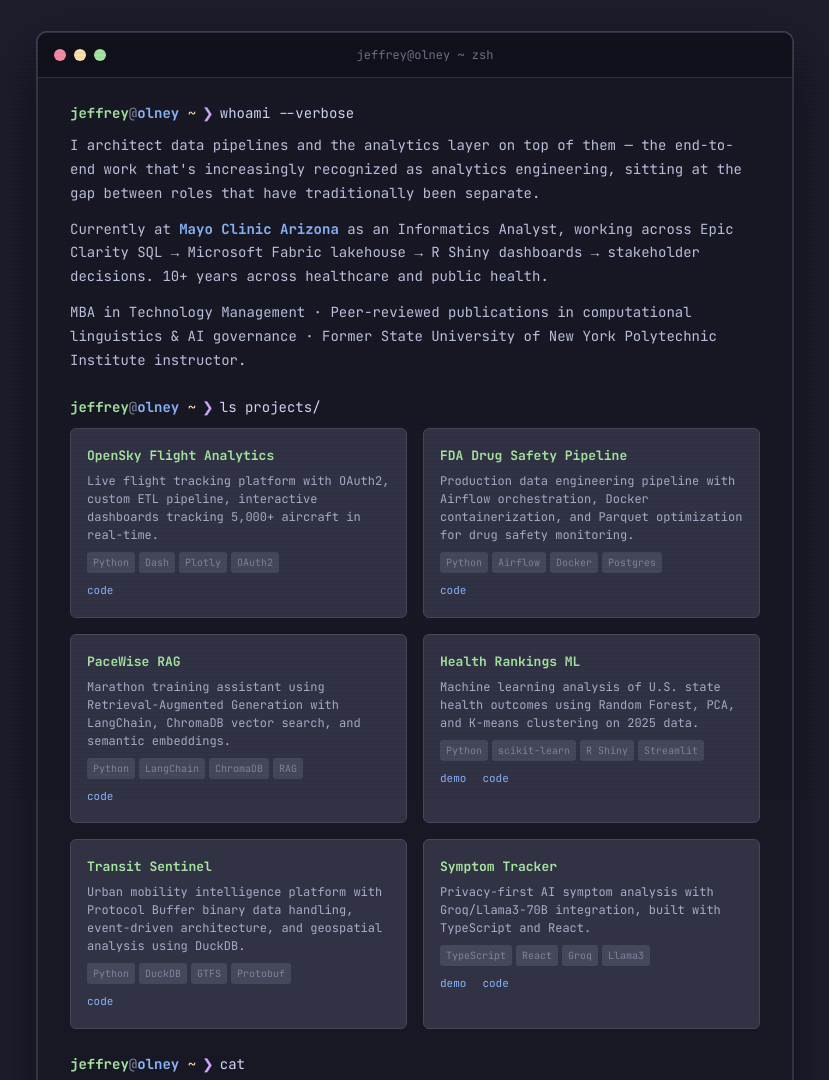
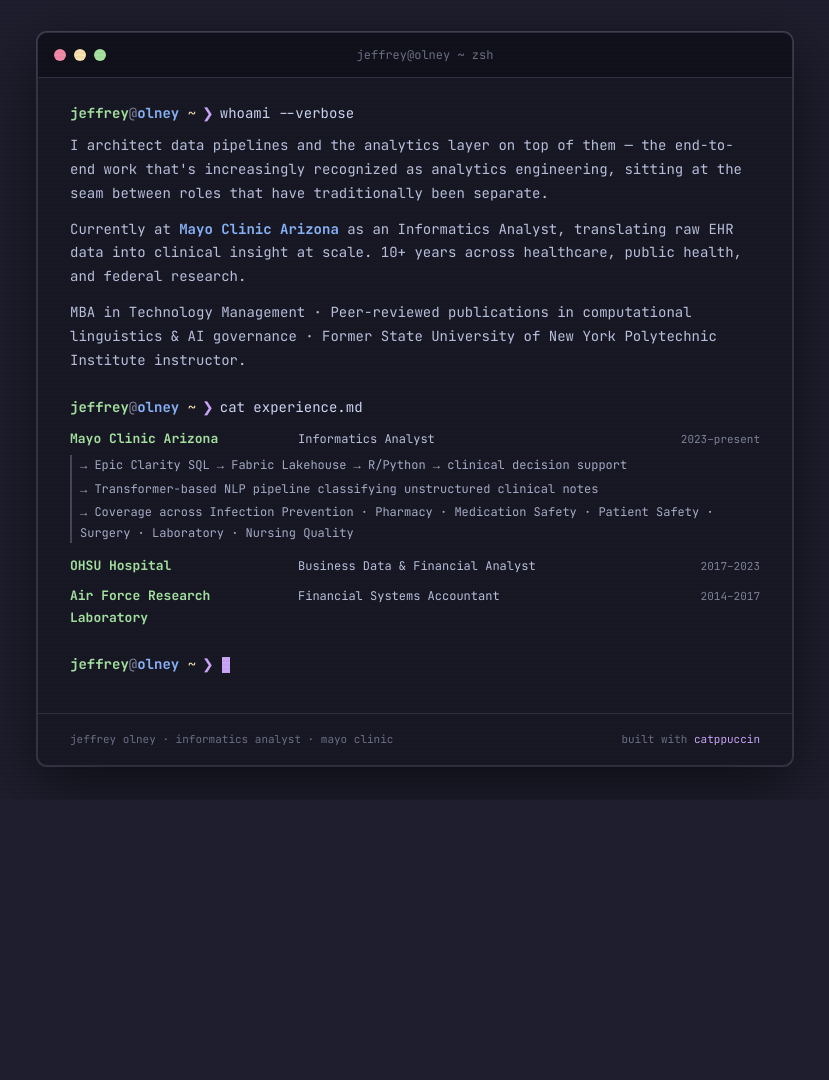
Before and after one commit to olneyjR/olneyjR.github.io, a plain HTML site: page index.html in a window 1280 px wide. Shown: the top 1080 px of the page, without its empty margins (225-1054 px from the left). After the commit the page ends 800 px from the top, so only its background shows below. Drawn offline with Linux system fonts and the light colour scheme.

Commit message:
update experience and bio

```diff
--- a/index.html
+++ b/index.html
@@ -185,6 +185,31 @@
       border-bottom-color: var(--sapphire);
     }
 
+
+    /* Experience table */
+    .exp-table { margin-top: 0.25rem; }
+    .exp-row {
+      display: grid;
+      grid-template-columns: 220px 1fr auto;
+      gap: 0.5rem;
+      align-items: baseline;
+      margin-bottom: 0.15rem;
+    }
+    .exp-org   { color: var(--green); font-weight: 700; font-size: 13px; }
+    .exp-title { color: var(--subtext1); font-size: 12px; }
+    .exp-date  { color: var(--overlay1); font-size: 11px; white-space: nowrap; }
+    .exp-details {
+      margin: 0.3rem 0 0.1rem 0;
+      padding-left: 0.5rem;
+      border-left: 2px solid var(--surface1);
+    }
+    .exp-details div {
+      color: var(--subtext0);
+      font-size: 12px;
+      margin-bottom: 0.2rem;
+    }
+    .exp-details div::before { color: var(--mauve); }
+
     /* Projects grid */
     .projects-grid {
       display: grid;
@@ -352,13 +377,41 @@
         cmd: 'whoami --verbose',
         delay: 400,
         output: `
-          <p>I architect data pipelines and the analytics layer on top of them — the end-to-end work that's increasingly recognized as analytics engineering, sitting at the gap between roles that have traditionally been separate.</p>
-          <p>Currently at <strong style="color:var(--blue)">Mayo Clinic Arizona</strong> as an Informatics Analyst, working across Epic Clarity SQL → Microsoft Fabric lakehouse → R Shiny dashboards → stakeholder decisions. 10+ years across healthcare and public health.</p>
+          <p>I architect data pipelines and the analytics layer on top of them — the end-to-end work that's increasingly recognized as analytics engineering, sitting at the seam between roles that have traditionally been separate.</p>
+          <p>Currently at <strong style="color:var(--blue)">Mayo Clinic Arizona</strong> as an Informatics Analyst, translating raw EHR data into clinical insight at scale. 10+ years across healthcare, public health, and federal research.</p>
           <p>MBA in Technology Management · Peer-reviewed publications in computational linguistics & AI governance · Former State University of New York Polytechnic Institute instructor.</p>
         `
       },
       {
-        cmd: 'ls projects/',
+        cmd: 'cat experience.md',
+        delay: 500,
+        output: `
+          <div class="exp-table">
+            <div class="exp-row">
+              <span class="exp-org">Mayo Clinic Arizona</span>
+              <span class="exp-title">Informatics Analyst</span>
+              <span class="exp-date">2023–present</span>
+            </div>
+            <div class="exp-details">
+              <div>→ Epic Clarity SQL → Fabric Lakehouse → R/Python → clinical decision support</div>
+              <div>→ Transformer-based NLP pipeline classifying unstructured clinical notes</div>
+              <div>→ Coverage across Infection Prevention · Pharmacy · Medication Safety · Patient Safety · Surgery · Laboratory · Nursing Quality</div>
+            </div>
+            <div class="exp-row" style="margin-top:0.75rem">
+              <span class="exp-org">OHSU Hospital</span>
+              <span class="exp-title">Business Data & Financial Analyst</span>
+              <span class="exp-date">2017–2023</span>
+            </div>
+            <div class="exp-row" style="margin-top:0.5rem">
+              <span class="exp-org">Air Force Research Laboratory</span>
+              <span class="exp-title">Financial Systems Accountant</span>
+              <span class="exp-date">2014–2017</span>
+            </div>
+          </div>
+        `
+      },
+      {
+        cmd: 'ls open-source/',
         delay: 600,
         output: `
           <div class="projects-grid">
@@ -458,7 +511,7 @@
             <li><a href="https://linkedin.com/in/jeffrey-olney" target="_blank">linkedin.com/in/jeffrey-olney</a></li>
             <li><a href="mailto:olneyjr2@gmail.com">olneyjr2@gmail.com</a></li>
           </ul>
-          <p style="margin-top:0.75rem; font-size:12px; color:var(--overlay1)">Open to: data engineering roles · healthcare analytics · remote</p>
+          <p style="margin-top:0.75rem; font-size:12px; color:var(--overlay1)">Open to: data engineering · analytics engineering · data science · ML engineering · healthcare analytics · remote</p>
         `
       }
     ];
```
